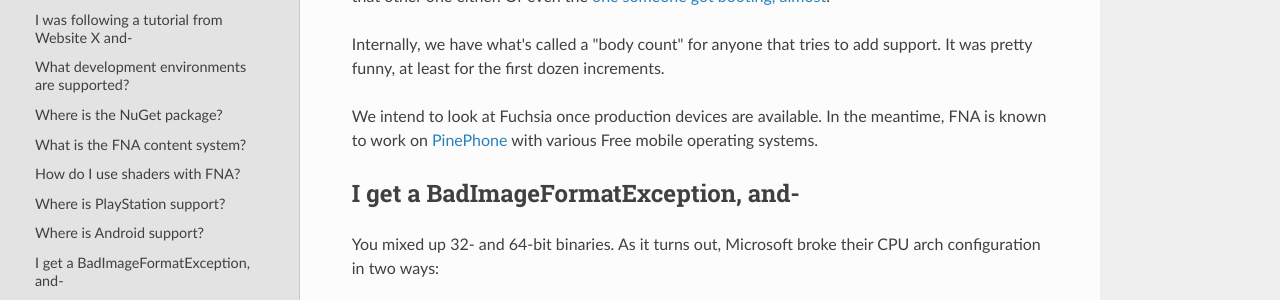
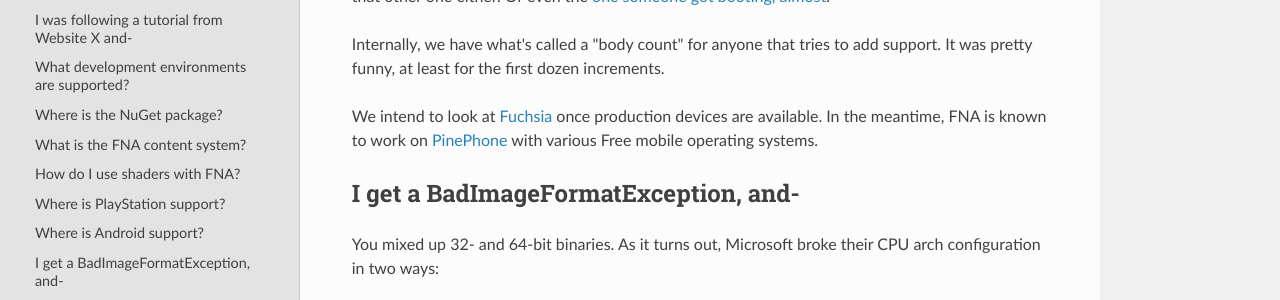
Before and after one commit to FNA-XNA/docs, an MkDocs documentation site: the page built from docs/0:-FAQ.md, in a window 1280 px wide and 900 px high, scrolled down 2201 px. Shown: the part 151-451 px from the top of the window. Built offline with MkDocs 1.6.1, drawn with Linux system fonts in a browser that asks for light colours; nearby versions of some CDN libraries; part of the change alters nothing that is shown.

```diff
--- a/docs/0:-FAQ.md
+++ b/docs/0:-FAQ.md
@@ -56,7 +56,7 @@ Android is not and cannot be supported. The solution you just thought of does no
 
 Internally, we have what's called a "body count" for anyone that tries to add support. It was pretty funny, at least for the first dozen increments.
 
-We intend to look at Fuchsia once production devices are available. In the meantime, FNA is known to work on [PinePhone](https://www.pine64.org/pinephone/) with various Free mobile operating systems.
+We intend to look at [Fuchsia](https://en.wikipedia.org/wiki/Fuchsia_(operating_system)) once production devices are available. In the meantime, FNA is known to work on [PinePhone](https://www.pine64.org/pinephone/) with various Free mobile operating systems.
 
 ## I get a BadImageFormatException, and-
 
```
